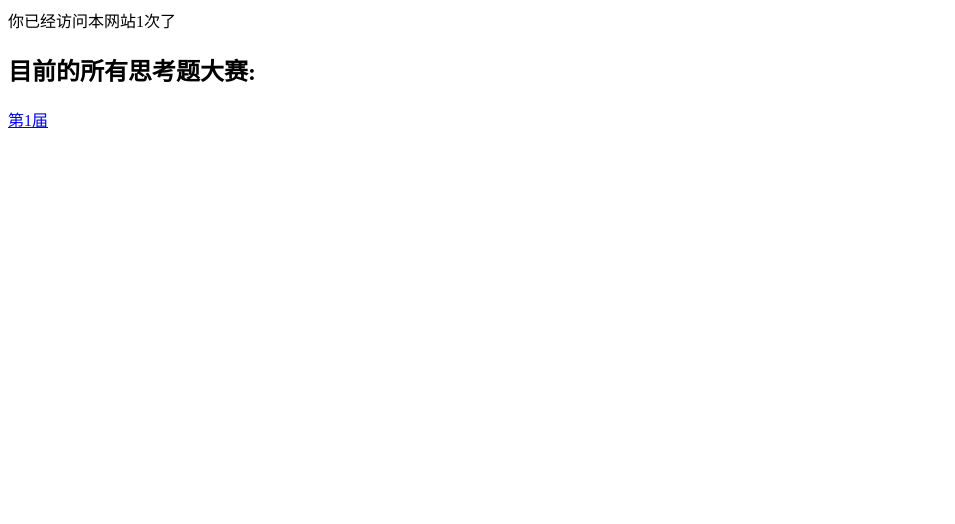
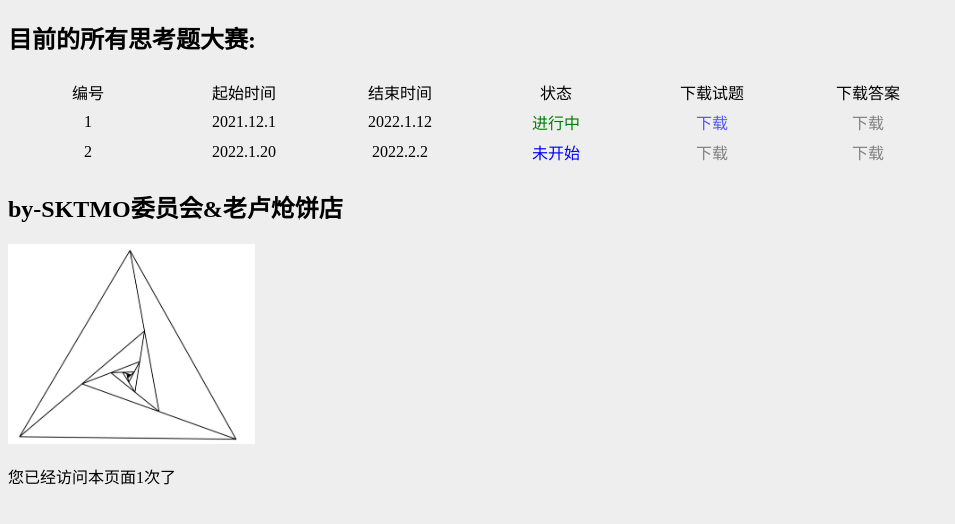
Before and after one commit to LLCDP/LLCDP.github.io, a plain HTML site: page SKTcenter/SKTMO/index.html in a window 1280 px wide. Shown: the whole page, without its empty margins (0-955 px from the left). Drawn offline with Linux system fonts and the light colour scheme.

Commit message:
update SKTMO

```diff
--- a/SKTcenter/SKTMO/index.html
+++ b/SKTcenter/SKTMO/index.html
@@ -2,6 +2,47 @@
 <html>
     <head>
         <title>思考题大赛-中心</title>
+        <link rel="shortcut icon" href="sign.ico">
+        <style type="text/css">
+            a:link{color:#5555FF;text-decoration:none}
+            a:hover{color:#9999FF;text-decoration:none}
+            a:visited{color:#5555FF;text-decoration:none}
+            a:active{color:#cc55cc;text-decoration:none}
+            body{background-color:#EEEEEE}
+            td{width:150px;}
+        </style>
+    </head>
+    <body>
+        <h2>目前的所有思考题大赛:</h2>
+        <table border="1" bordercolor="#EEEEEE" bgcolor="#EEEEEE">
+            <tr align="center">
+                <td>编号</td>
+                <td>起始时间</td>
+                <td>结束时间</td>
+                <td>状态</td>
+                <td>下载试题</td>
+                <td>下载答案</td>
+            </tr>
+            <tr align="center">
+                <td>1</td>
+                <td>2021.12.1</td>
+                <td>2022.1.12</td>
+                <td><font color="green">进行中</font></td>
+                <td><a href="1.pdf" download="SKTMO1.pdf">下载</a></td>
+                <td><font color="gray">下载</font></td>
+            </tr>
+            <tr align="center">
+                <td>2</td>
+                <td>2022.1.20</td>
+                <td>2022.2.2</td>
+                <td><font color="blue">未开始</font></td>
+                <td><font color="gray">下载</font></td>
+                <td><font color="gray">下载</font></td>
+            </tr>
+        </table>
+        <h2>by-SKTMO委员会&老卢炝饼店</h2>
+        <img src="sign.jpg" height=200px>
+        <p></p>
         <script language=JavaScript>
             //<!--
             var caution = false
@@ -50,12 +91,8 @@
             else
             visits = parseInt(visits) + 1
             setCookie("counter", visits, now)
-            document.write("你已经访问本网站" + visits + "次了" )
+            document.write("您已经访问本页面" + visits + "次了")
             // -->
-        </script>
-    </head>
-    <body>
-        <h2>目前的所有思考题大赛:</h2>
-        <p><a href="SKTMO1/">第1届</a></p>
+            </script>
     </body>
 </html>
```
Also changed, not shown: SKTcenter/SKTMO/sign.ico (added), SKTcenter/SKTMO/sign.jpg (added), 1 other file.
